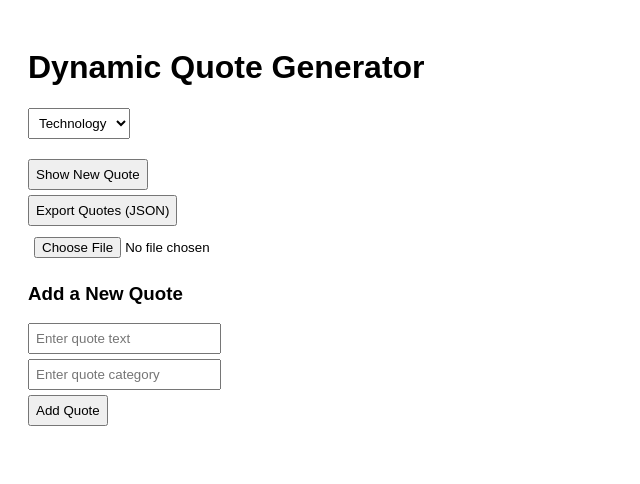
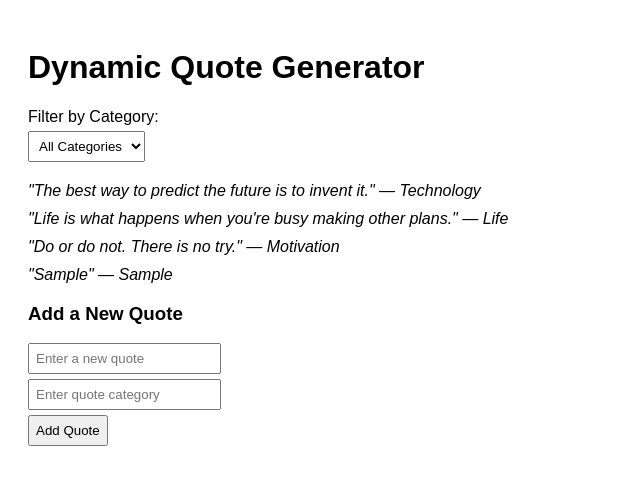
Before and after one commit to SamHez/alx_fe_javascript, a plain HTML site: page dom-manipulation/index.html in a window 1280 px wide. Both pictures are taken after typing "Sample", "Sample" into the empty fields and a click on the button "Add Quote". Shown: the whole page, without its empty margins (0-640 px from the left). Drawn offline with Linux system fonts and the light colour scheme.

Commit message:
Creating a Dynamic Content Filtering System Using Web Storage and JSON

```diff
--- a/dom-manipulation/index.html
+++ b/dom-manipulation/index.html
@@ -9,15 +9,17 @@
       font-family: Arial, sans-serif;
       padding: 20px;
     }
-    #quoteDisplay {
-      margin: 20px 0;
-      font-size: 1.2rem;
+    #quoteList {
+      margin-top: 20px;
+    }
+    .quote {
+      margin-bottom: 10px;
       font-style: italic;
     }
     select, input, button {
+      display: block;
       margin: 5px 0;
       padding: 6px;
-      display: block;
     }
   </style>
 </head>
@@ -25,22 +27,20 @@
 
   <h1>Dynamic Quote Generator</h1>
 
-  <!-- Category Selector -->
-  <select id="categorySelect"></select>
+  <!-- Category Filter -->
+  <label for="categoryFilter">Filter by Category:</label>
+  <select id="categoryFilter" onchange="filterQuotes()">
+    <option value="all">All Categories</option>
+  </select>
 
-  <!-- Quote Display -->
-  <div id="quoteDisplay"></div>
+  <!-- Quotes Display -->
+  <div id="quoteList"></div>
 
-  <button id="newQuote">Show New Quote</button>
-
-  <!-- JSON Export -->
-  <button id="exportQuotes">Export Quotes (JSON)</button>
-
-  <!-- JSON Import -->
-  <input type="file" id="importFile" accept=".json" />
-
-  <!-- Dynamic Form -->
-  <div id="formContainer"></div>
+  <!-- Add Quote Form -->
+  <h3>Add a New Quote</h3>
+  <input id="newQuoteText" type="text" placeholder="Enter a new quote" />
+  <input id="newQuoteCategory" type="text" placeholder="Enter quote category" />
+  <button onclick="addQuote()">Add Quote</button>
 
   <script src="script.js"></script>
 </body>
--- a/dom-manipulation/script.js
+++ b/dom-manipulation/script.js
@@ -1,172 +1,124 @@
 /***********************
- * STORAGE UTILITIES
+ * STORAGE KEYS
  ***********************/
-const STORAGE_KEY = "quotesData";
-const SESSION_KEY = "lastViewedQuote";
+const QUOTES_KEY = "quotesData";
+const FILTER_KEY = "lastCategoryFilter";
 
-// Load quotes from localStorage or use defaults
+/***********************
+ * LOAD & SAVE
+ ***********************/
 function loadQuotes() {
-  const storedQuotes = localStorage.getItem(STORAGE_KEY);
-  return storedQuotes ? JSON.parse(storedQuotes) : [
+  const data = localStorage.getItem(QUOTES_KEY);
+  return data ? JSON.parse(data) : [
     { text: "The best way to predict the future is to invent it.", category: "Technology" },
     { text: "Life is what happens when you're busy making other plans.", category: "Life" },
     { text: "Do or do not. There is no try.", category: "Motivation" }
   ];
 }
 
-// Save quotes to localStorage
 function saveQuotes() {
-  localStorage.setItem(STORAGE_KEY, JSON.stringify(quotes));
+  localStorage.setItem(QUOTES_KEY, JSON.stringify(quotes));
 }
 
-// Initialize quotes
+/***********************
+ * INITIAL DATA
+ ***********************/
 let quotes = loadQuotes();
 
 /***********************
  * DOM REFERENCES
  ***********************/
-const quoteDisplay = document.getElementById("quoteDisplay");
-const categorySelect = document.getElementById("categorySelect");
-const newQuoteBtn = document.getElementById("newQuote");
-const formContainer = document.getElementById("formContainer");
-const exportBtn = document.getElementById("exportQuotes");
-const importInput = document.getElementById("importFile");
+const quoteList = document.getElementById("quoteList");
+const categoryFilter = document.getElementById("categoryFilter");
 
 /***********************
- * CATEGORY HANDLING
+ * POPULATE CATEGORIES
  ***********************/
 function populateCategories() {
   const categories = [...new Set(quotes.map(q => q.category))];
-  categorySelect.innerHTML = "";
+
+  // Reset dropdown
+  categoryFilter.innerHTML = '<option value="all">All Categories</option>';
 
   categories.forEach(category => {
     const option = document.createElement("option");
     option.value = category;
     option.textContent = category;
-    categorySelect.appendChild(option);
+    categoryFilter.appendChild(option);
   });
 }
 
 /***********************
- * QUOTE DISPLAY
+ * DISPLAY QUOTES
  ***********************/
-function showRandomQuote() {
-  const category = categorySelect.value;
-  const filtered = quotes.filter(q => q.category === category);
+function displayQuotes(filteredQuotes) {
+  quoteList.innerHTML = "";
 
-  if (!filtered.length) {
-    quoteDisplay.textContent = "No quotes available.";
+  if (filteredQuotes.length === 0) {
+    quoteList.textContent = "No quotes found for this category.";
     return;
   }
 
-  const randomQuote = filtered[Math.floor(Math.random() * filtered.length)];
-  quoteDisplay.textContent = `"${randomQuote.text}"`;
-
-  // Save last viewed quote in sessionStorage
-  sessionStorage.setItem(SESSION_KEY, JSON.stringify(randomQuote));
+  filteredQuotes.forEach(q => {
+    const div = document.createElement("div");
+    div.className = "quote";
+    div.textContent = `"${q.text}" — ${q.category}`;
+    quoteList.appendChild(div);
+  });
 }
 
 /***********************
- * ADD QUOTE FORM
+ * FILTER LOGIC
  ***********************/
-function createAddQuoteForm() {
-  const title = document.createElement("h3");
-  title.textContent = "Add a New Quote";
+function filterQuotes() {
+  const selectedCategory = categoryFilter.value;
 
-  const quoteInput = document.createElement("input");
-  quoteInput.id = "newQuoteText";
-  quoteInput.placeholder = "Enter quote text";
+  // Save filter preference
+  localStorage.setItem(FILTER_KEY, selectedCategory);
 
-  const categoryInput = document.createElement("input");
-  categoryInput.id = "newQuoteCategory";
-  categoryInput.placeholder = "Enter quote category";
+  const filtered = selectedCategory === "all"
+    ? quotes
+    : quotes.filter(q => q.category === selectedCategory);
 
-  const button = document.createElement("button");
-  button.textContent = "Add Quote";
-  button.addEventListener("click", addQuote);
-
-  formContainer.append(title, quoteInput, categoryInput, button);
+  displayQuotes(filtered);
 }
 
+/***********************
+ * ADD QUOTE
+ ***********************/
 function addQuote() {
   const text = document.getElementById("newQuoteText").value.trim();
   const category = document.getElementById("newQuoteCategory").value.trim();
 
   if (!text || !category) {
-    alert("Both fields are required.");
+    alert("Please enter both quote text and category.");
     return;
   }
 
   quotes.push({ text, category });
   saveQuotes();
+
   populateCategories();
 
   document.getElementById("newQuoteText").value = "";
   document.getElementById("newQuoteCategory").value = "";
 
-  alert("Quote added and saved!");
+  filterQuotes(); // Refresh view in real time
 }
 
 /***********************
- * JSON EXPORT
+ * RESTORE FILTER
  ***********************/
-function exportQuotes() {
-  const blob = new Blob([JSON.stringify(quotes, null, 2)], {
-    type: "application/json"
-  });
-
-  const url = URL.createObjectURL(blob);
-  const link = document.createElement("a");
-
-  link.href = url;
-  link.download = "quotes.json";
-  link.click();
-
-  URL.revokeObjectURL(url);
+function restoreLastFilter() {
+  const lastFilter = localStorage.getItem(FILTER_KEY);
+  if (lastFilter) {
+    categoryFilter.value = lastFilter;
+  }
 }
 
 /***********************
- * JSON IMPORT
- ***********************/
-function importFromJsonFile(event) {
-  const fileReader = new FileReader();
-
-  fileReader.onload = function (e) {
-    try {
-      const importedQuotes = JSON.parse(e.target.result);
-
-      if (!Array.isArray(importedQuotes)) {
-        throw new Error("Invalid JSON format");
-      }
-
-      quotes.push(...importedQuotes);
-      saveQuotes();
-      populateCategories();
-
-      alert("Quotes imported successfully!");
-    } catch {
-      alert("Failed to import quotes. Invalid JSON file.");
-    }
-  };
-
-  fileReader.readAsText(event.target.files[0]);
-}
-
-/***********************
- * EVENT LISTENERS
- ***********************/
-newQuoteBtn.addEventListener("click", showRandomQuote);
-exportBtn.addEventListener("click", exportQuotes);
-importInput.addEventListener("change", importFromJsonFile);
-
-/***********************
- * APP INITIALIZATION
+ * INITIALIZE APP
  ***********************/
 populateCategories();
-createAddQuoteForm();
-
-// Restore last viewed quote from sessionStorage
-const lastQuote = sessionStorage.getItem(SESSION_KEY);
-if (lastQuote) {
-  quoteDisplay.textContent = `"${JSON.parse(lastQuote).text}"`;
-}
+restoreLastFilter();
+filterQuotes();
```
